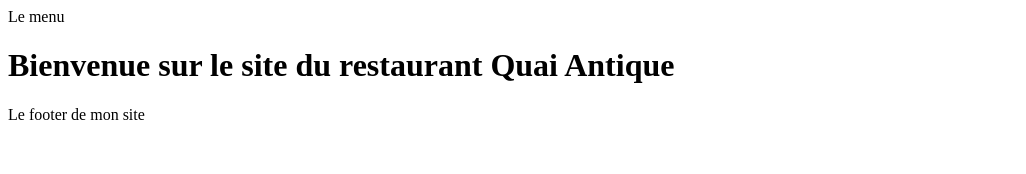
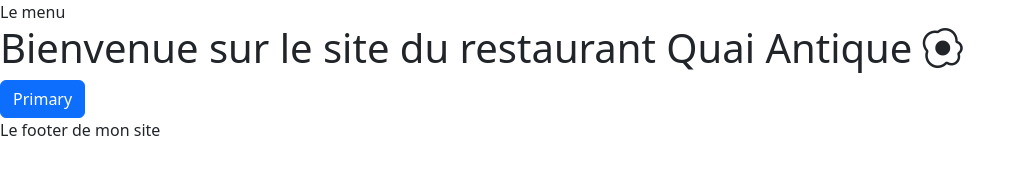
Before and after one commit to Texy-dev/QuaiAntiqueRestaurantFont, a website with bundled scripts: page index.html in a window 1280 px wide. Shown: the whole page, without its empty margins (0-1026 px from the left). Built offline with nearby package versions, Linux system fonts and the light colour scheme; files whose address does not match are found by name.

Commit message:
Install bootstrap

```diff
--- a/index.html
+++ b/index.html
@@ -3,6 +3,10 @@
 <head>
     <meta charset="UTF-8">
     <meta name="viewport" content="width=device-width, initial-scale=1.0">
+
+    <link rel="stylesheet" href="node_modules/bootstrap/dist/css/bootstrap.min.css"/>
+    <link rel="stylesheet" href="node_modules/bootstrap-icons/font/bootstrap-icons.css"/>
+
     <title>Document</title>
 </head>
 <body>
@@ -16,5 +20,6 @@
     <footer>Le footer de mon site</footer>
 
     <script type="module" src="Routeur/routeur.js"></script>
+    <script src="node_modules/bootstrap/dist/js/bootstrap.bundle.min.js"></script>
 </body>
 </html>
--- a/package.json
+++ b/package.json
@@ -1,5 +1,6 @@
 {
   "dependencies": {
-    "bootstrap": "^5.3.3"
+    "bootstrap": "^5.3.3",
+    "bootstrap-icons": "^1.11.3"
   }
 }
--- a/pages/home.html
+++ b/pages/home.html
@@ -1 +1,2 @@
-<h1>Bienvenue sur le site du restaurant Quai Antique</h1>
+<h1>Bienvenue sur le site du restaurant Quai Antique <i class="bi bi-egg-fried"></i></h1>
+<button type="button" class="btn btn-primary">Primary</button>
```
Also changed, not shown: 1 other file.
